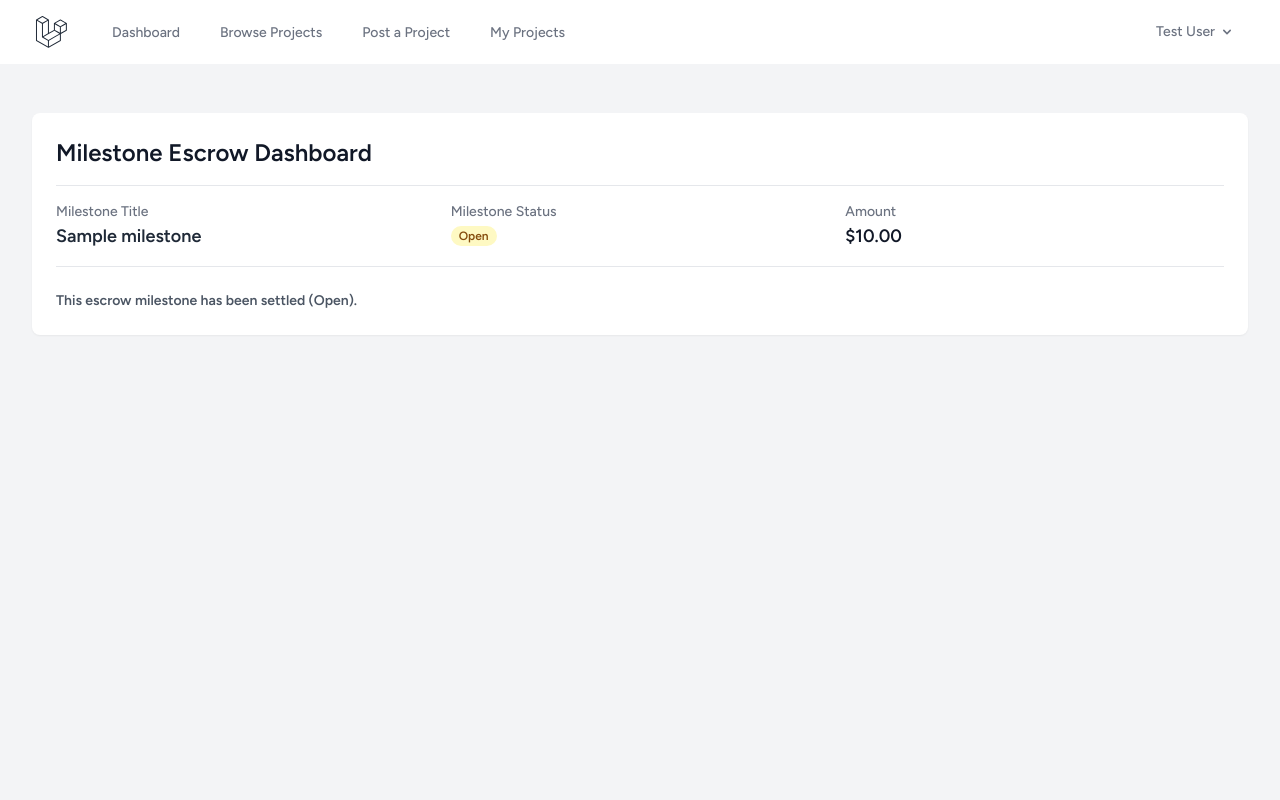
After one commit to adiy-sh/SkillBridge, a Laravel app: page /milestones/1/escrow in a window 1280 px wide. The commit adds this page. Run offline with Laravel 12, Linux system fonts and the light colour scheme; a user stored in the database is signed in; data comes from the database, SQL or seed files in the repository; tables that the repository leaves empty hold one stand-in row (values such as "Sample post"); style sheets or scripts are compiled from the project's sources; parts of the project's set-up code (start-up, migrations or seed data) failed here and were passed over.

Commit message:
Updated Project Files

```diff
--- a/app/Http/Controllers/MilestoneController.php
+++ b/app/Http/Controllers/MilestoneController.php
@@ -24,7 +24,7 @@ class MilestoneController extends Controller
     public function create(Project $project)
     {
         $others = $project->milestones;
-        return view('milestones.form', ['project' => $project, 'milestone' => new Milestone(), 'others' => $others]);
+        return view('milestones.create', ['project' => $project, 'milestone' => new Milestone(), 'others' => $others]);
     }
 
     public function store(MilestoneRequest $request, Project $project)
@@ -38,7 +38,7 @@ class MilestoneController extends Controller
     {
         abort_unless($milestone->project_id === $project->id, 404);
         $others = $project->milestones->where('id', '!=', $milestone->id);
-        return view('milestones.form', compact('project', 'milestone', 'others'));
+        return view('milestones.edit', compact('project', 'milestone', 'others'));
     }
 
     public function update(MilestoneRequest $request, Project $project, Milestone $milestone)
--- /dev/null
+++ b/app/Http/Controllers/PaymentController.php
@@ -0,0 +1,53 @@
+<?php
+
+namespace App\Http\Controllers;
+
+use App\Services\EscrowService;
+use App\Models\Milestone;
+use Illuminate\Http\Request;
+
+class PaymentController extends Controller
+{
+    protected EscrowService $escrowService;
+
+    public function __construct(EscrowService $escrowService)
+    {
+        $this->escrowService = $escrowService;
+    }
+
+    public function show(Milestone $milestone)
+    {
+        $milestone->load('escrowLedger');
+        return view('payments.escrow', compact('milestone'));
+    }
+
+    public function fund(Request $request, Milestone $milestone)
+    {
+        $request->validate([
+            'amount' => 'required|numeric|min:1',
+        ]);
+
+        $this->escrowService->fundMilestone($milestone, $request->amount, auth()->id());
+
+        return back()->with('success', 'Milestone funded successfully. Funds are secured in escrow.');
+    }
+
+    public function release(Request $request, Milestone $milestone)
+    {
+        // Ensure milestone is marked completed before releasing funds
+        if ($milestone->status !== 'completed') {
+            return back()->with('error', 'Milestone must be marked as Completed before funds can be released from escrow.');
+        }
+
+        $this->escrowService->releaseMilestone($milestone, auth()->id());
+
+        return back()->with('success', 'Milestone funds released successfully to the freelancer.');
+    }
+
+    public function refund(Request $request, Milestone $milestone)
+    {
+        $this->escrowService->refundMilestone($milestone, auth()->id());
+
+        return back()->with('success', 'Escrow funds refunded successfully to the client.');
+    }
+}
--- /dev/null
+++ b/app/Models/EscrowLedger.php
@@ -0,0 +1,24 @@
+<?php
+
+namespace App\Models;
+
+use Illuminate\Database\Eloquent\Factories\HasFactory;
+use Illuminate\Database\Eloquent\Model;
+
+class EscrowLedger extends Model
+{
+    use HasFactory;
+
+    protected $fillable = [
+        'milestone_id',
+        'payer_id',
+        'payee_id',
+        'amount',
+        'status',
+    ];
+
+    public function milestone()
+    {
+        return $this->belongsTo(Milestone::class);
+    }
+}
--- a/app/Models/Milestone.php
+++ b/app/Models/Milestone.php
@@ -34,4 +34,9 @@ class Milestone extends Model
     {
         return $this->belongsToMany(Milestone::class, 'milestone_dependencies', 'depends_on_id', 'milestone_id');
     }
+
+    public function escrowLedger()
+    {
+        return $this->hasOne(EscrowLedger::class);
+    }
 }
--- /dev/null
+++ b/app/Services/EscrowService.php
@@ -0,0 +1,55 @@
+<?php
+
+namespace App\Services;
+
+use App\Models\EscrowLedger;
+use App\Models\Milestone;
+use Illuminate\Support\Facades\DB;
+
+class EscrowService
+{
+    public function fundMilestone(Milestone $milestone, float $amount, int $payerId): EscrowLedger
+    {
+        return DB::transaction(function () use ($milestone, $amount, $payerId) {
+            $ledger = EscrowLedger::create([
+                'milestone_id' => $milestone->id,
+                'payer_id' => $payerId,
+                'payee_id' => $milestone->project->user_id ?? 1, // falls back safely to project owner
+                'amount' => $amount,
+                'status' => 'held',
+            ]);
+
+            $milestone->update(['status' => 'funded']);
+
+            return $ledger;
+        });
+    }
+
+
+    public function releaseEscrow(EscrowLedger $ledger): bool
+    {
+        return DB::transaction(function () use ($ledger) {
+            $ledger->update(['status' => 'released']);
+
+            $ledger->milestone()->update(['status' => 'released']);
+
+            return true;
+        });
+    }
+
+    public function refundMilestone(Milestone $milestone, int $userId): EscrowLedger
+    {
+        return DB::transaction(function () use ($milestone, $userId) {
+            $ledger = $milestone->escrowLedger;
+
+            if (!$ledger || $ledger->status !== 'held') {
+              throw new \Exception('Milestone is not currently held in escrow.');
+            }
+
+            $ledger->update(['status' => 'refunded']);
+            $milestone->update(['status' => 'pending']); // or 'refunded'
+
+            return $ledger;
+        });
+    }
+}
--- /dev/null
+++ b/resources/views/payments/escrow.blade.php
@@ -0,0 +1,92 @@
+<x-app-layout>
+    <div class="py-12" x-data="{ confirmingRelease: false, confirmingRefund: false }">
+        <div class="max-w-7xl mx-auto sm:px-6 lg:px-8">
+            <div class="bg-white overflow-hidden shadow-sm sm:rounded-lg p-6">
+                <h2 class="text-2xl font-bold text-gray-900 mb-4">Milestone Escrow Dashboard</h2>
+
+                @if(session('success'))
+                    <div class="mb-4 bg-green-100 border border-green-400 text-green-700 px-4 py-3 rounded text-sm">
+                        {{ session('success') }}
+                    </div>
+                @endif
+
+                @if(session('error'))
+                    <div class="mb-4 bg-red-100 border border-red-400 text-red-700 px-4 py-3 rounded text-sm">
+                        {{ session('error') }}
+                    </div>
+                @endif
+
+                <div class="border-t border-b border-gray-200 py-4 my-4 grid grid-cols-3 gap-4">
+                    <div>
+                        <p class="text-sm font-medium text-gray-500">Milestone Title</p>
+                        <p class="text-lg font-semibold text-gray-800">{{ $milestone->title }}</p>
+                    </div>
+                    <div>
+                        <p class="text-sm font-medium text-gray-500">Milestone Status</p>
+                        <span class="px-2 inline-flex text-xs leading-5 font-semibold rounded-full mt-1
+                            {{ $milestone->status === 'released' ? 'bg-green-100 text-green-800' : ($milestone->status === 'completed' ? 'bg-blue-100 text-blue-800' : 'bg-yellow-100 text-yellow-800') }}">
+                            {{ ucfirst($milestone->status) }}
+                        </span>
+                    </div>
+                    <div>
+                        <p class="text-sm font-medium text-gray-500">Amount</p>
+                        <p class="text-lg font-semibold text-gray-900">${{ number_format($milestone->amount, 2) }}</p>
+                    </div>
+                </div>
+
+                <div class="mt-6 flex space-x-4">
+                    @if($milestone->status === 'pending')
+                        <form action="{{ route('milestones.fund', $milestone->id) }}" method="POST">
+                            @csrf
+                            <input type="hidden" name="amount" value="{{ $milestone->amount }}">
+                            <button type="submit" class="bg-indigo-600 text-white px-4 py-2 rounded-md hover:bg-indigo-700 text-sm font-medium">
+                                Fund Milestone (${{ number_format($milestone->amount, 2) }})
+                            </button>
+                        </form>
+                    @elseif($milestone->status === 'funded' || $milestone->status === 'completed')
+                        <button @click="confirmingRelease = true" class="bg-emerald-600 text-white px-4 py-2 rounded-md hover:bg-emerald-700 text-sm font-medium">
+                            Approve & Release Funds
+                        </button>
+
+                        <button @click="confirmingRefund = true" class="bg-red-600 text-white px-4 py-2 rounded-md hover:bg-red-700 text-sm font-medium">
+                            Refund Escrow
+                        </button>
+                    @else
+                        <p class="text-sm font-semibold text-gray-600">This escrow milestone has been settled ({{ ucfirst($milestone->status) }}).</p>
+                    @endif
+                </div>
+
+                <!-- Release Confirmation Modal -->
+                <div x-show="confirmingRelease" class="fixed inset-0 bg-gray-500 bg-opacity-75 flex items-center justify-center" style="display: none;">
+                    <div class="bg-white p-6 rounded-lg max-w-md w-full shadow-xl">
+                        <h3 class="text-lg font-medium text-gray-900">Confirm Fund Release</h3>
+                        <p class="mt-2 text-sm text-gray-500">Are you sure you want to release escrow funds for this milestone? (Note: Milestone must be marked as 'Completed').</p>
+                        <div class="mt-4 flex justify-end space-x-3">
+                            <button @click="confirmingRelease = false" class="bg-gray-200 text-gray-700 px-4 py-2 rounded-md text-sm font-medium hover:bg-gray-300">Cancel</button>
+                            <form action="{{ route('milestones.release', $milestone->id) }}" method="POST">
+                                @csrf
+                                <button type="submit" class="bg-emerald-600 text-white px-4 py-2 rounded-md text-sm font-medium hover:bg-emerald-700">Yes, Release</button>
+                            </form>
+                        </div>
+                    </div>
+                </div>
+
+                <!-- Refund Confirmation Modal -->
+                <div x-show="confirmingRefund" class="fixed inset-0 bg-gray-500 bg-opacity-75 flex items-center justify-center" style="display: none;">
+                    <div class="bg-white p-6 rounded-lg max-w-md w-full shadow-xl">
+                        <h3 class="text-lg font-medium text-gray-900">Confirm Escrow Refund</h3>
+                        <p class="mt-2 text-sm text-gray-500">Are you sure you want to refund the escrow funds back to the client?</p>
+                        <div class="mt-4 flex justify-end space-x-3">
+                            <button @click="confirmingRefund = false" class="bg-gray-200 text-gray-700 px-4 py-2 rounded-md text-sm font-medium hover:bg-gray-300">Cancel</button>
+                            <form action="{{ route('milestones.refund', $milestone->id) }}" method="POST">
+                                @csrf
+                                <button type="submit" class="bg-red-600 text-white px-4 py-2 rounded-md text-sm font-medium hover:bg-red-700">Yes, Refund</button>
+                            </form>
+                        </div>
+                    </div>
+                </div>
+
+            </div>
+        </div>
+    </div>
+</x-app-layout>
--- a/routes/web.php
+++ b/routes/web.php
@@ -4,6 +4,7 @@ use App\Http\Controllers\FreelancerProfileController;
 use App\Http\Controllers\FreelancerPublicProfileController;
 use App\Http\Controllers\LandingController;
 use App\Http\Controllers\MilestoneController;
+use App\Http\Controllers\PaymentController;
 use App\Http\Controllers\PortfolioController;
 use App\Http\Controllers\ProfileController;
 use App\Http\Controllers\ProjectController;
@@ -49,8 +50,14 @@ Route::middleware('auth')->group(function () {
     // Client's own project list (separate from discovery)
     Route::get('/my-projects', [ProjectController::class, 'index'])->name('my-projects.index');
 
-    // ── Milestones (Walid's module — untouched) ───────────────────────────────
+    // ── Milestones & Escrow (Requirement R11) ──────────────────────────────────
+// ── Milestones & Escrow (Requirement R11) ──────────────────────────────────
     Route::resource('projects.milestones', MilestoneController::class)->except('show');
+
+    Route::get('/milestones/{milestone}/escrow', [PaymentController::class, 'show'])->name('milestones.escrow');
+    Route::post('/milestones/{milestone}/fund', [PaymentController::class, 'fund'])->name('milestones.fund');
+    Route::post('/milestones/{milestone}/release', [PaymentController::class, 'release'])->name('milestones.release');
+    Route::post('/milestones/{milestone}/refund', [PaymentController::class, 'refund'])->name('milestones.refund');
 
     // ── Freelancer profile & skills ───────────────────────────────────────────
     Route::get('/freelancer/profile', [FreelancerProfileController::class, 'edit'])->name('freelancer.profile.edit');
@@ -67,6 +74,9 @@ Route::middleware('auth')->group(function () {
 
     // ── Public freelancer profiles ────────────────────────────────────────────
     Route::get('/freelancers/{user}', [FreelancerPublicProfileController::class, 'show'])->name('freelancers.show');
+
+
+
 });
 
 require __DIR__ . '/auth.php';
```
Also changed, not shown: resources/views/milestones/create.blade.php (added, +39 -0 lines), resources/views/milestones/edit.blade.php (added, +40 -0 lines), resources/views/milestones/form.blade.php (+46 -28 lines), resources/views/milestones/index.blade.php (+61 -17 lines), database/migrations/2026_11_14_000001_create_escrow_ledgers_table.php (added), database/migrations/2026_11_14_000002_create_milestone_payments_table.php (added), package-lock.json, 1 other file.
